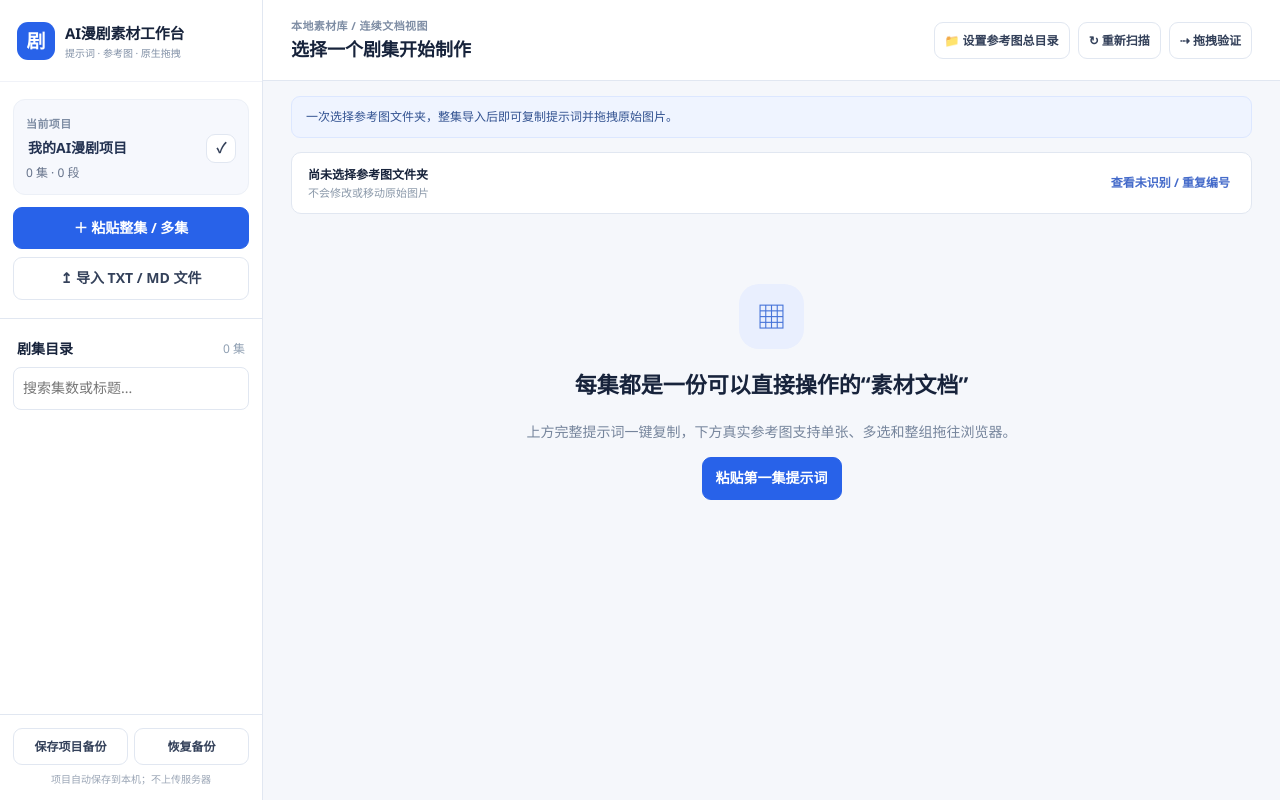
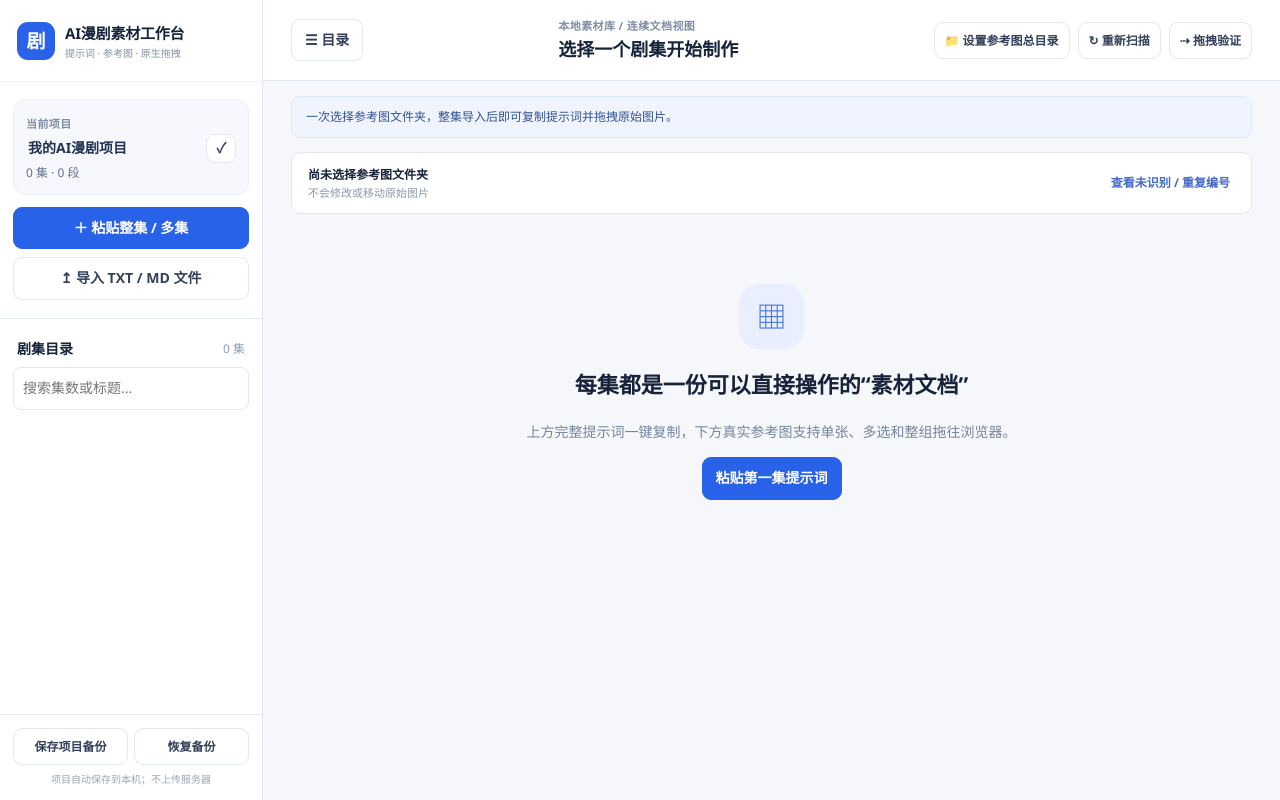
Before and after one commit to 603141335-lgtm/ai-manju-workbench, a website: page app/index.html in a window 1280 px wide. Drawn offline with Linux system fonts and the light colour scheme.

Commit message:
feat(v4-lite): add collapsible directory button for small floating prompt window

```diff
--- a/app/index.html
+++ b/app/index.html
@@ -9,7 +9,7 @@
   <div class="side-footer"><button id="backupBtn">保存项目备份</button><button id="restoreBtn">恢复备份</button><small>项目自动保存到本机；不上传服务器</small></div>
  </aside>
  <main class="main">
-  <header class="toolbar"><div><div class="eyebrow">本地素材库 / 连续文档视图</div><div class="toolbar-title" id="workspaceTitle">选择一个剧集开始制作</div></div><div class="toolbar-buttons"><button id="chooseFolderBtn" class="secondary">📁 设置参考图总目录</button><button id="rescanBtn" class="secondary">↻ 重新扫描</button><button id="testBtn" class="secondary">⇢ 拖拽验证</button></div></header>
+  <header class="toolbar"><button id="sidebarToggle" class="secondary" title="展开或收起剧集目录">☰ 目录</button><div><div class="eyebrow">本地素材库 / 连续文档视图</div><div class="toolbar-title" id="workspaceTitle">选择一个剧集开始制作</div></div><div class="toolbar-buttons"><button id="chooseFolderBtn" class="secondary">📁 设置参考图总目录</button><button id="rescanBtn" class="secondary">↻ 重新扫描</button><button id="testBtn" class="secondary">⇢ 拖拽验证</button></div></header>
   <div id="status" role="status" class="status info">一次选择参考图文件夹，整集导入后即可复制提示词并拖拽原始图片。</div>
   <div class="assets-summary"><div><strong id="folderLabel">尚未选择参考图文件夹</strong><small id="scanDetail">不会修改或移动原始图片</small></div><button id="scanInfoBtn" class="linkish">查看未识别 / 重复编号</button></div>
   <div id="scanReport" class="report hidden"></div>
```
